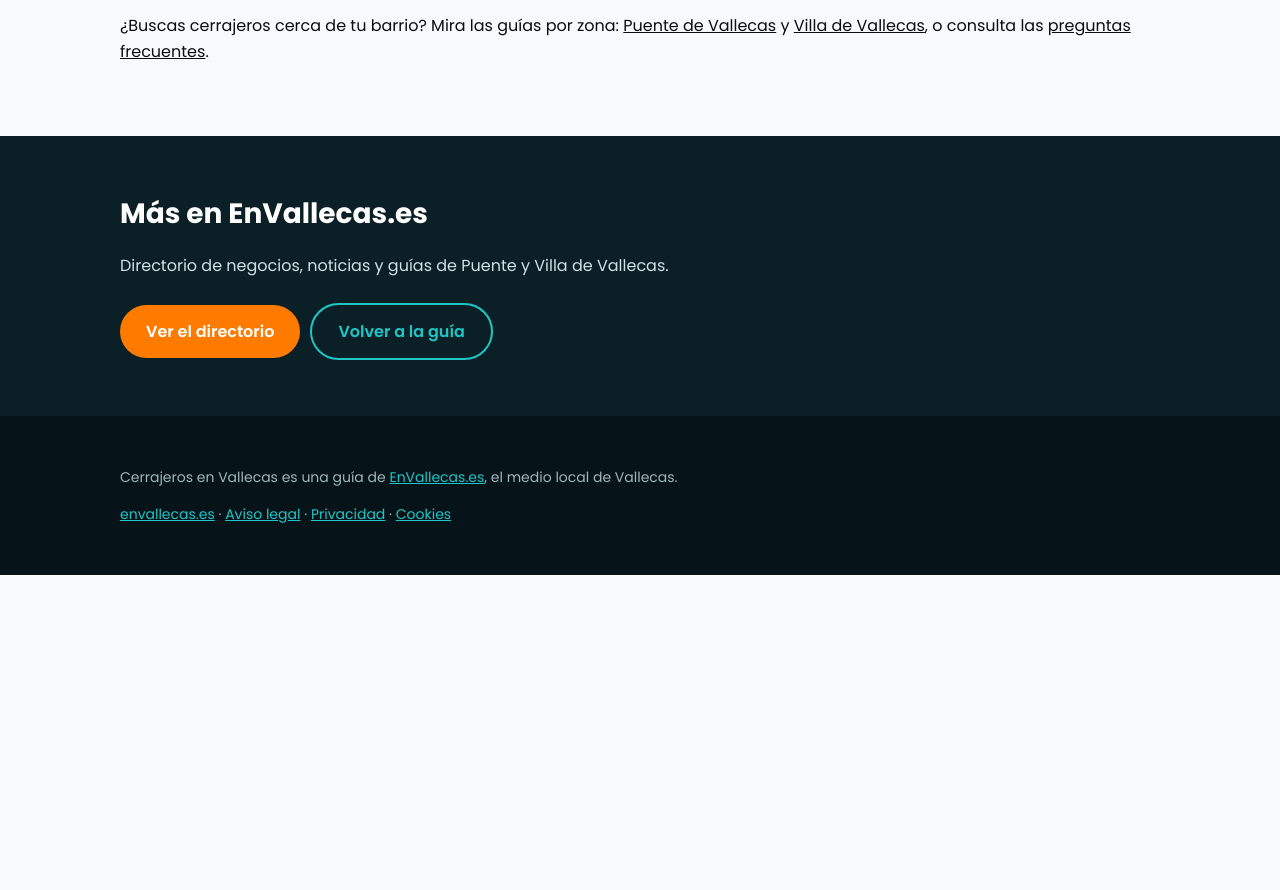
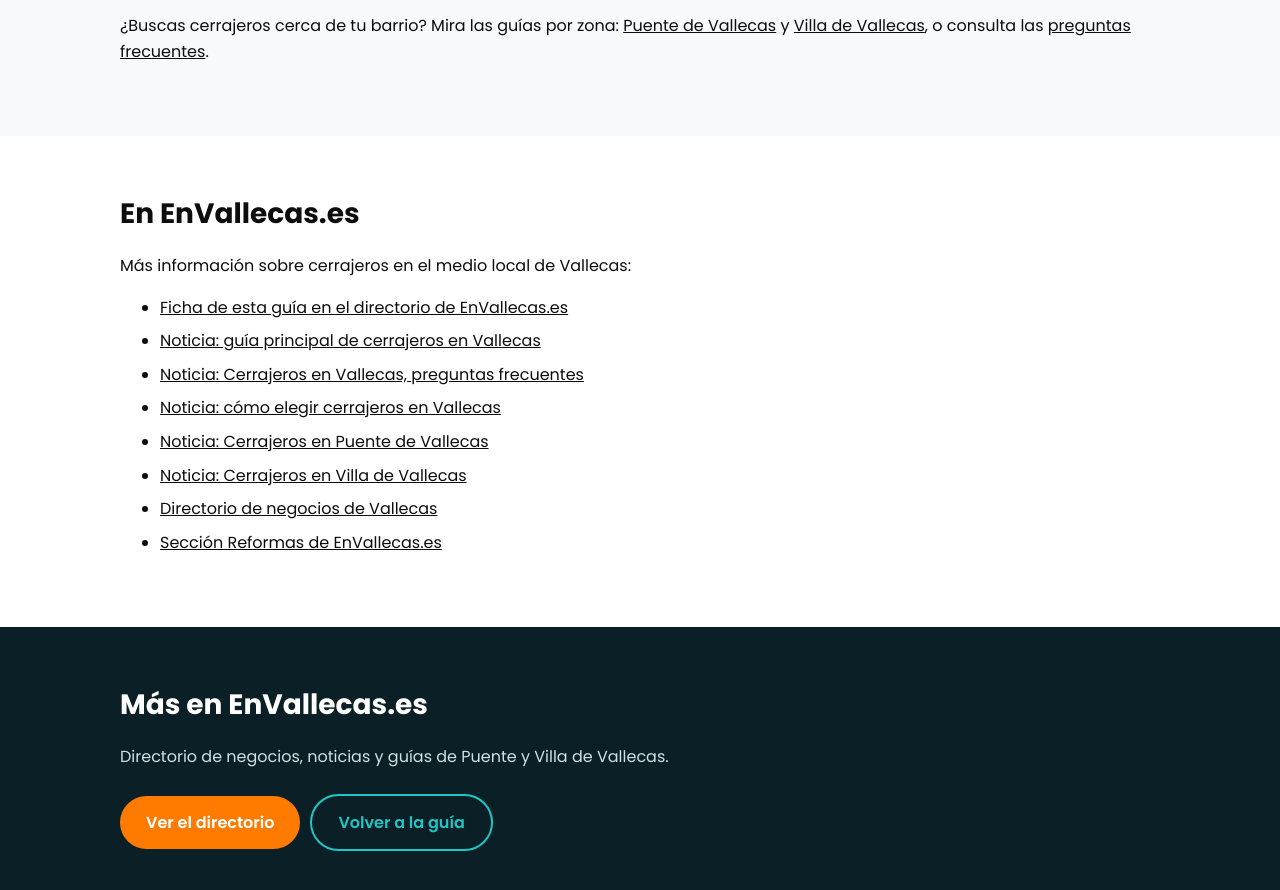
Before and after one commit to jaimebalaguer01/cerrajerosvallecas-pro, a plain HTML site: page como-elegir/index.html in a window 1280 px wide. Shown: the part 1500-2390 px from the top of the page. Before the commit the page ends 2075 px from the top, so only its background shows below. Drawn offline with Linux system fonts and the light colour scheme.

Commit message:
Enlaces a noticias y directorio de EnVallecas.es; preguntas sin duplicados
Co-Authored-By: Claude Sonnet 5.5 <noreply@anthropic.com>
Claude-Session: https://claude.ai/code/session_01C2douzTVvDqvuZYVRfqo1r

```diff
--- a/como-elegir/index.html
+++ b/como-elegir/index.html
@@ -48,6 +48,7 @@ footer a{color:var(--teal)}
 <section style="background:#fff"><div class="wrap"><h2>Preguntas para hacer antes de contratar</h2><ul class="list"><li>¿Cuánto cuesta abrir mi puerta y qué incluye?</li><li>¿Cuánto tardan en llegar?</li><li>¿Me dan factura?</li><li>¿El precio cambia de noche o en festivo?</li></ul>
 <h2 style="margin-top:32px">Señales de alerta</h2><p>Si ocurre alguna de estas cosas, conviene parar y comparar con otra opción:</p><ul class="list"><li>No te dan precio ni rango por teléfono.</li><li>El importe cambia al llegar sin explicación.</li><li>No se identifican ni dan factura.</li><li>Insisten en romper la cerradura sin intentar otra solución.</li></ul></div></section>
 <section><div class="wrap"><p>¿Buscas cerrajeros cerca de tu barrio? Mira las guías por zona: <a href="/puente-de-vallecas/">Puente de Vallecas</a> y <a href="/villa-de-vallecas/">Villa de Vallecas</a>, o consulta las <a href="/preguntas-frecuentes/">preguntas frecuentes</a>.</p></div></section>
+<section style="background:#fff"><div class="wrap"><h2>En EnVallecas.es</h2><p>Más información sobre cerrajeros en el medio local de Vallecas:</p><ul class="list"><li><a href="https://envallecas.es/negocio/cerrajeros-vallecas">Ficha de esta guía en el directorio de EnVallecas.es</a></li><li><a href="https://envallecas.es/noticias/cerrajeros-vallecas-guia-que-preguntar">Noticia: guía principal de cerrajeros en Vallecas</a></li><li><a href="https://envallecas.es/noticias/cerrajeros-vallecas-preguntas-frecuentes">Noticia: Cerrajeros en Vallecas, preguntas frecuentes</a></li><li><a href="https://envallecas.es/noticias/cerrajeros-vallecas-como-elegir">Noticia: cómo elegir cerrajeros en Vallecas</a></li><li><a href="https://envallecas.es/noticias/cerrajeros-puente-de-vallecas">Noticia: Cerrajeros en Puente de Vallecas</a></li><li><a href="https://envallecas.es/noticias/cerrajeros-villa-de-vallecas">Noticia: Cerrajeros en Villa de Vallecas</a></li><li><a href="https://envallecas.es/directorio">Directorio de negocios de Vallecas</a></li><li><a href="https://envallecas.es/reformas">Sección Reformas de EnVallecas.es</a></li></ul></div></section>
 <section class="band"><div class="wrap"><h2>Más en EnVallecas.es</h2><p>Directorio de negocios, noticias y guías de Puente y Villa de Vallecas.</p><a class="btn" href="https://envallecas.es/directorio">Ver el directorio</a><a class="btn alt" href="/">Volver a la guía</a></div></section>
 </main>
 <footer><div class="wrap"><p>Cerrajeros en Vallecas es una guía de <a href="https://envallecas.es">EnVallecas.es</a>, el medio local de Vallecas.</p>
```
Also changed, not shown: index.html (+1 -0 lines), preguntas-frecuentes/index.html (+1 -0 lines), puente-de-vallecas/index.html (+1 -0 lines), villa-de-vallecas/index.html (+1 -0 lines).
